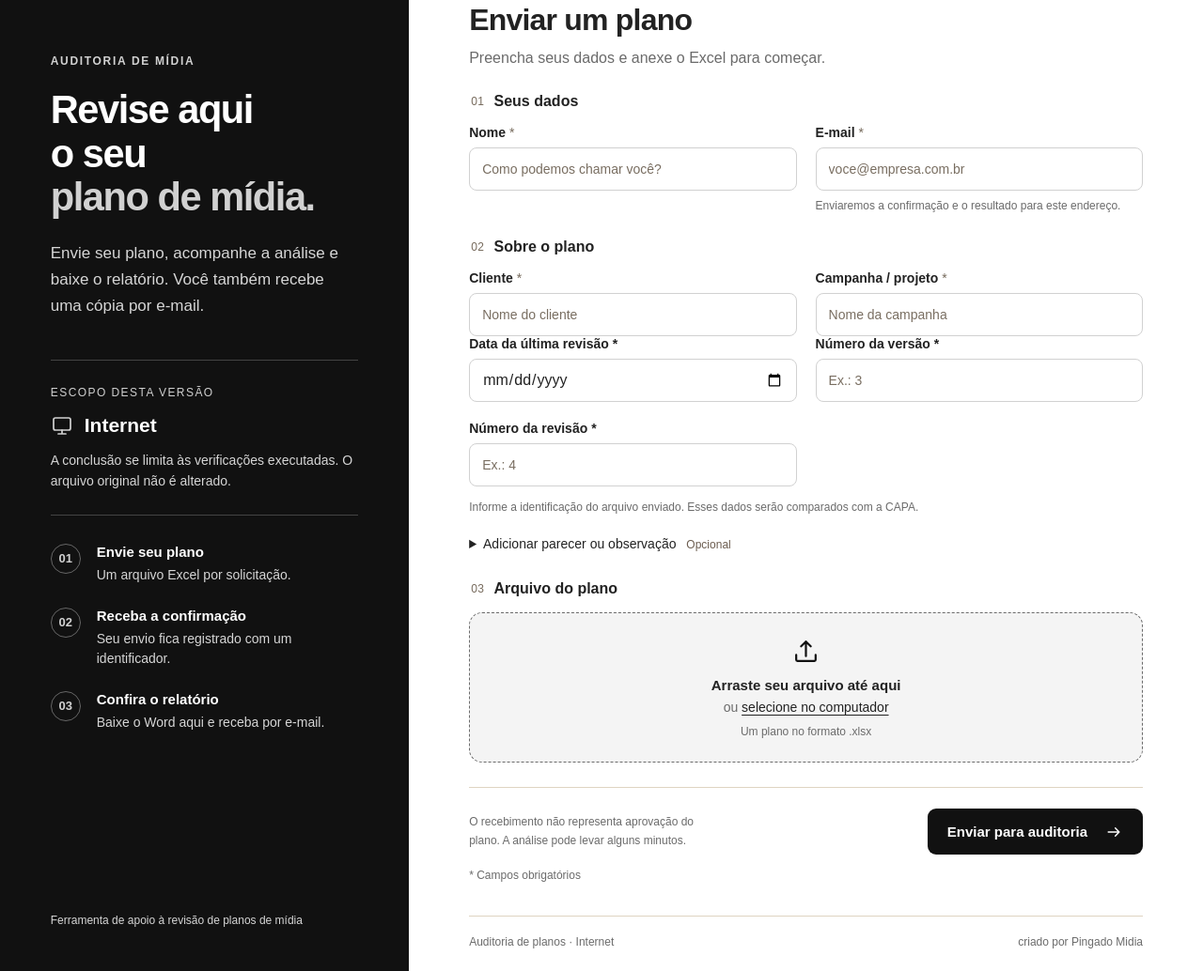
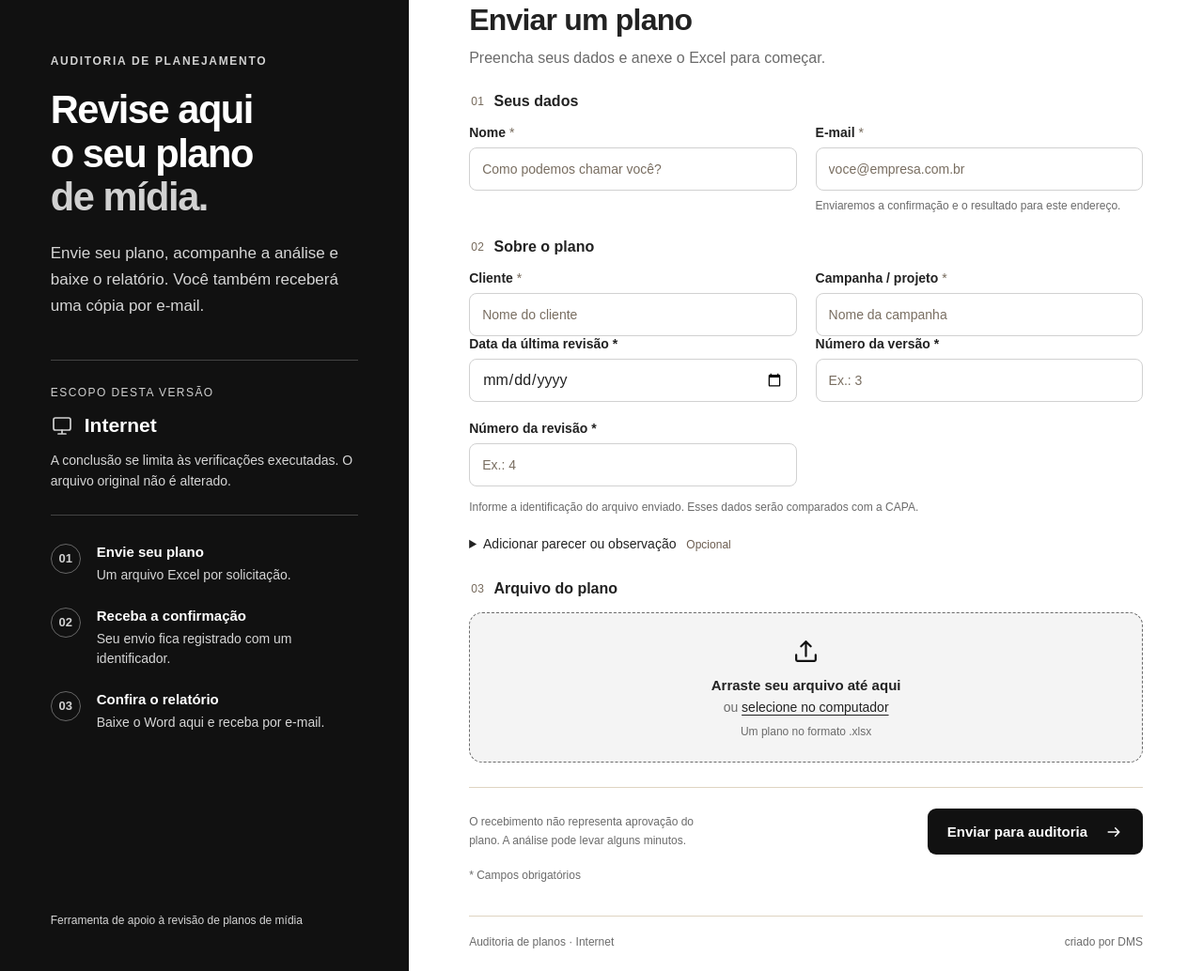
Before and after one commit to dayanaisilva/revisao-de-midia, a plain HTML site: page index.html in a window 1280 px wide. Shown: the part 84-1118 px from the top of the page at 94% size. Drawn offline with Linux system fonts and the light colour scheme.

Commit message:
Update index.html

```diff
--- a/index.html
+++ b/index.html
@@ -13,7 +13,7 @@
 <div class="shell">
  <aside class="sidebar">
   <header class="identity"><span class="site-name">Revisão de mídia<span class="brand-dot">.</span></span></header>
-  <div class="intro"><span class="eyebrow">AUDITORIA DE MÍDIA</span><h1>Revise aqui<br>o seu<br><span>plano de mídia.</span></h1><p>Envie seu plano, acompanhe a análise e baixe o relatório. Você também recebe uma cópia por e-mail.</p></div>
+  <div class="intro"><span class="eyebrow">AUDITORIA DE PLANEJAMENTO</span><h1>Revise aqui<br>o seu plano<br><span>de mídia.</span></h1><p>Envie seu plano, acompanhe a análise e baixe o relatório. Você também receberá uma cópia por e-mail.</p></div>
   <div class="scope"><span class="scope-label">ESCOPO DESTA VERSÃO</span><div><svg viewBox="0 0 24 24" aria-hidden="true"><rect x="3" y="4" width="18" height="13" rx="2"/><path d="M8 21h8m-4-4v4"/></svg><strong>Internet</strong></div><p>A conclusão se limita às verificações executadas. O arquivo original não é alterado.</p></div>
   <ol class="steps"><li><span>01</span><div><strong>Envie seu plano</strong><p>Um arquivo Excel por solicitação.</p></div></li><li><span>02</span><div><strong>Receba a confirmação</strong><p>Seu envio fica registrado com um identificador.</p></div></li><li><span>03</span><div><strong>Confira o relatório</strong><p>Baixe o Word aqui e receba por e-mail.</p></div></li></ol>
   <footer class="sidebar-footer">Ferramenta de apoio à revisão de planos de mídia</footer>
@@ -58,7 +58,7 @@
    <p>O e-mail de confirmação contém sua chave de acesso. Ela protege a consulta e o download do relatório.</p>
    <div class="result-actions"><a id="receipt-link" class="primary" href="resultado.html">Consultar auditoria</a><button type="button" class="secondary" id="new-submission">Enviar outro plano</button></div>
   </section>
-  <footer class="main-footer"><span>Auditoria de planos · Internet</span><span>criado por Pingado Midia</span></footer>
+  <footer class="main-footer"><span>Auditoria de planos · Internet</span><span>criado por DMS </span></footer>
  </main>
 </div>
 </body></html>
```
